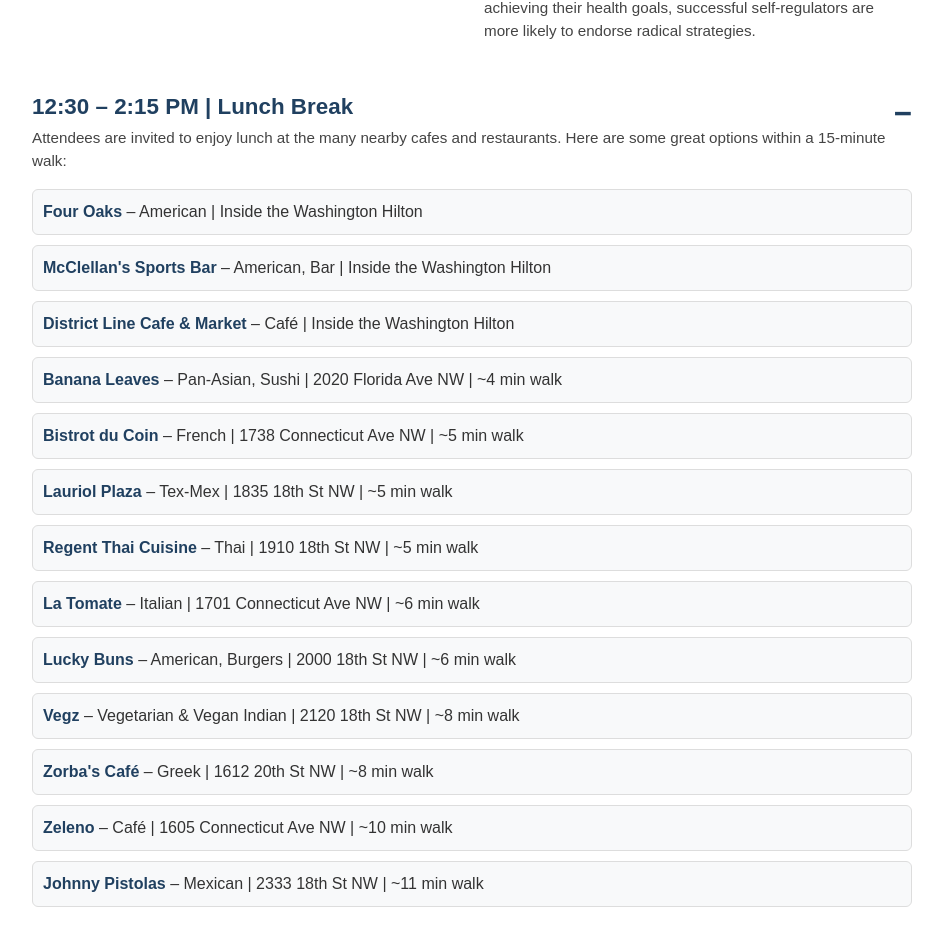
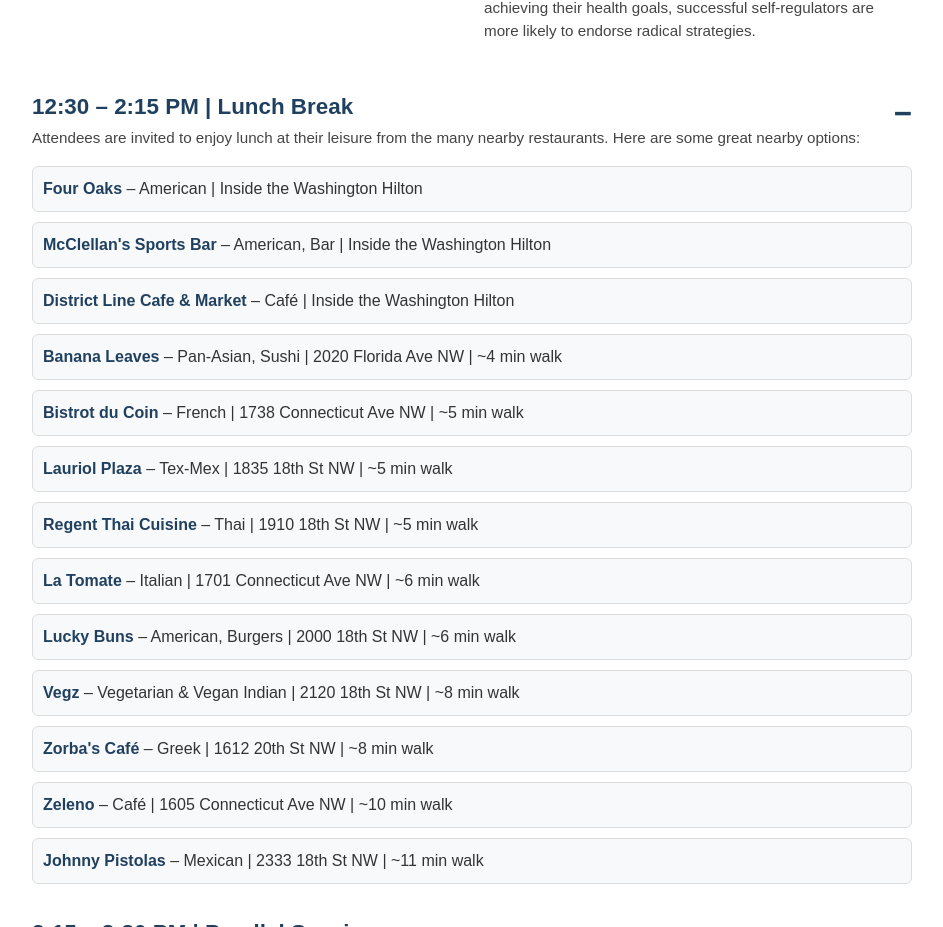
Before and after one commit to DEMelnikoff/ssm-2025, a plain HTML site: page index.html in a window 1280 px wide. Shown: the part 4800-5727 px from the top of the page, without its empty margins (168-1111 px from the left). Drawn offline with Linux system fonts and the light colour scheme.

Commit message:
Update index.html

```diff
--- a/index.html
+++ b/index.html
@@ -241,7 +241,7 @@
 
   <details class="session" open>
     <summary>12:30 – 2:15 PM | Lunch Break</summary>
-    <p class="abstract">Attendees are invited to enjoy lunch at the many nearby cafes and restaurants. Here are some great options within a 15-minute walk:</p>
+    <p class="abstract">Attendees are invited to enjoy lunch at their leisure from the many nearby restaurants. Here are some great nearby options:</p>
     <ul class="lunch-list">
       <li><a href="https://www.hilton.com/en/hotels/dcawhhh-washington-hilton/dining/four-oaks/" target="_blank"><strong>Four Oaks</strong> – American | Inside the Washington Hilton</a></li>
       <li><a href="https://www.hilton.com/en/hotels/dcawhhh-washington-hilton/dining/mcclellans/" target="_blank"><strong>McClellan's Sports Bar</strong> – American, Bar | Inside the Washington Hilton</a></li>
```
